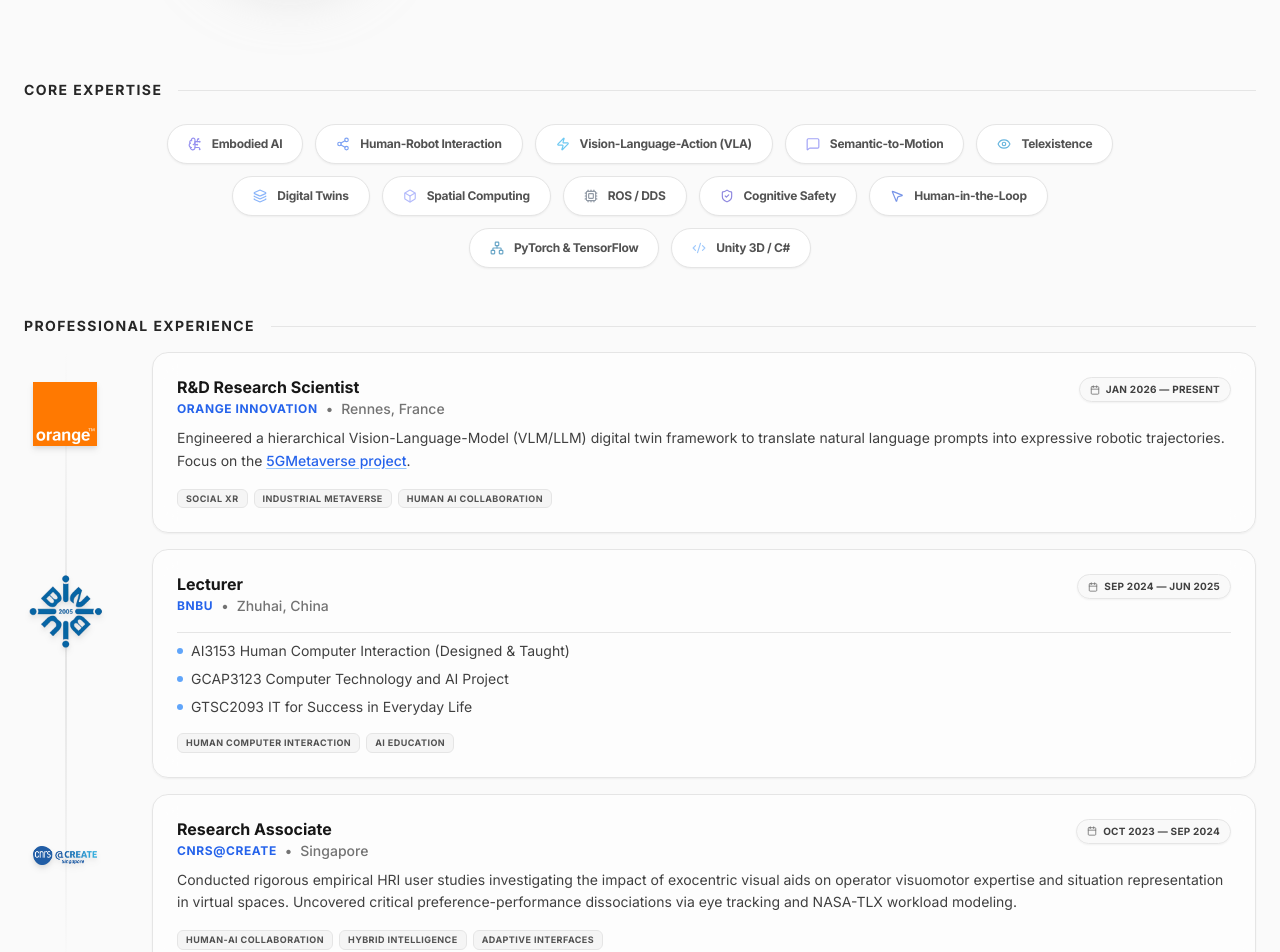
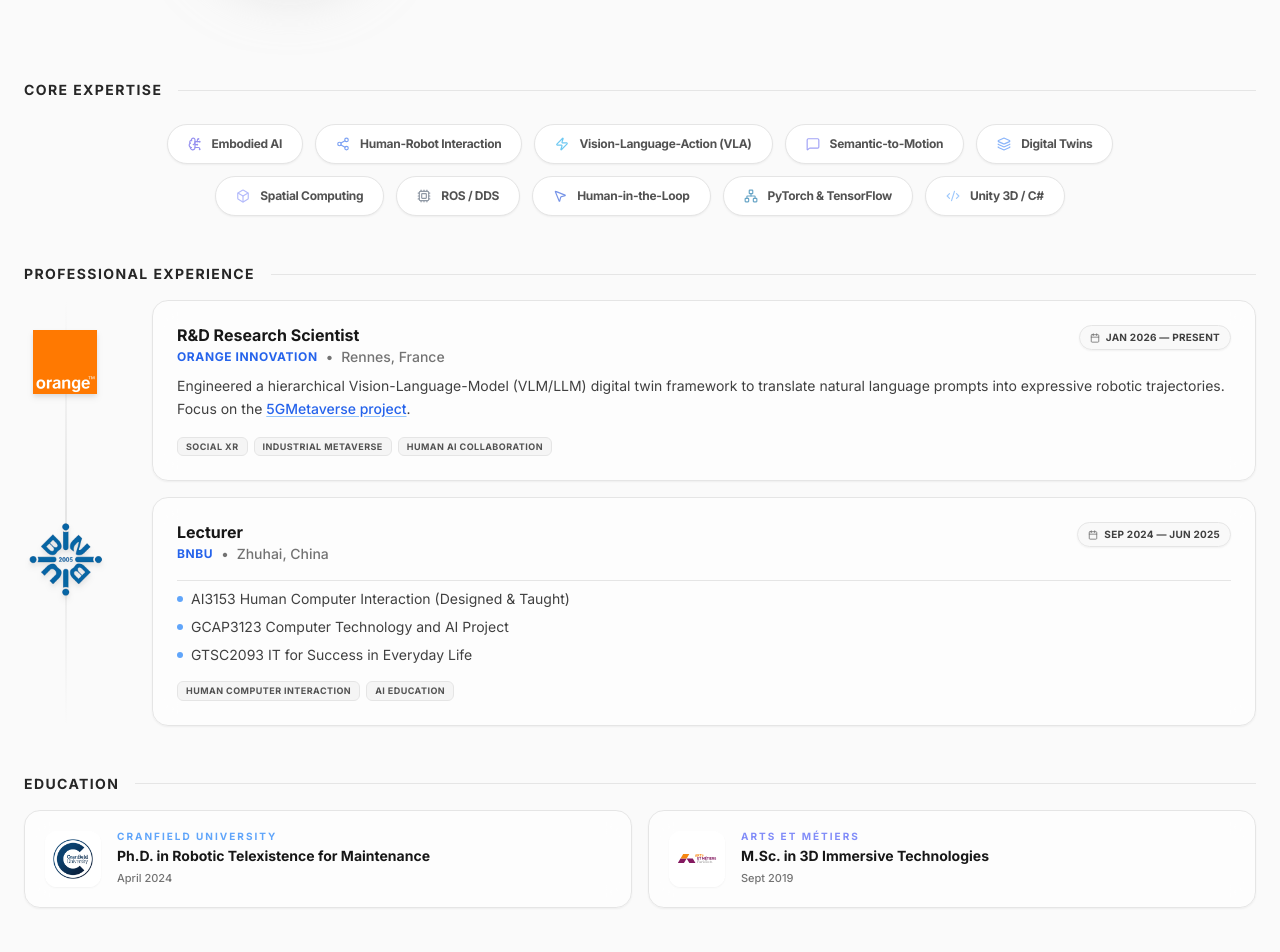
Before and after one commit to mazeasdamien/portfolio, a React (Vite) app: page / in a window 1280 px wide. Shown: the part 320-1272 px from the top of the page. Built offline with nearby package versions, Linux system fonts and the light colour scheme; no server answers; a web font is replaced by a local one.

Commit message:
feat: add Education and SkillsCloud sections, update experience data, and refine README content by removing old entries and updating education details.

```diff
--- a/src/components/sections/EducationSection.tsx
+++ b/src/components/sections/EducationSection.tsx
@@ -20,7 +20,7 @@ export const EducationSection: React.FC = () => {
                         </div>
                         <div className="min-w-0 flex-1">
                             <p className="text-[10px] font-black text-blue-400 uppercase tracking-[0.2em] leading-none mb-1.5">Cranfield University</p>
-                            <h4 className="text-sm font-bold text-neutral-900 leading-tight">Ph.D. in Robotic Telepresence (Telexistence)</h4>
+                            <h4 className="text-sm font-bold text-neutral-900 leading-tight">Ph.D. in Robotic Telexistence for Maintenance</h4>
                             <div className="flex flex-wrap items-center gap-x-2 gap-y-1 mt-1.5 text-[11px] text-neutral-500 font-medium">
                                 <span>April 2024</span>
                             </div>
@@ -36,7 +36,7 @@ export const EducationSection: React.FC = () => {
                         </div>
                         <div className="min-w-0 flex-1">
                             <p className="text-[10px] font-black text-indigo-400 uppercase tracking-[0.2em] leading-none mb-1.5">Arts et Métiers</p>
-                            <h4 className="text-sm font-bold text-neutral-900 leading-tight">M.Sc. in Digital Engineering</h4>
+                            <h4 className="text-sm font-bold text-neutral-900 leading-tight">M.Sc. in 3D Immersive Technologies</h4>
                             <div className="flex flex-wrap items-center gap-x-2 gap-y-1 mt-1.5 text-[11px] text-neutral-500 font-medium">
                                 <span>Sept 2019</span>
                             </div>
--- a/src/components/sections/SkillsCloud.tsx
+++ b/src/components/sections/SkillsCloud.tsx
@@ -9,10 +9,7 @@ import {
     Share2,
     Layers,
     Box,
-    Bot,
     BrainCircuit,
-    ShieldCheck,
-    Eye,
     Network
 } from 'lucide-react';
 
@@ -21,11 +18,9 @@ const SKILLS = [
     { name: 'Human-Robot Interaction', icon: Share2, color: 'text-blue-600' },
     { name: 'Vision-Language-Action (VLA)', icon: Zap, color: 'text-sky-500' },
     { name: 'Semantic-to-Motion', icon: MessageSquare, color: 'text-indigo-500' },
-    { name: 'Telexistence', icon: Eye, color: 'text-sky-600' },
     { name: 'Digital Twins', icon: Layers, color: 'text-blue-500' },
     { name: 'Spatial Computing', icon: Box, color: 'text-indigo-400' },
     { name: 'ROS / DDS', icon: Cpu, color: 'text-slate-600' },
-    { name: 'Cognitive Safety', icon: ShieldCheck, color: 'text-indigo-700' },
     { name: 'Human-in-the-Loop', icon: MousePointer2, color: 'text-blue-700' },
     { name: 'PyTorch & TensorFlow', icon: Network, color: 'text-sky-700' },
     { name: 'Unity 3D / C#', icon: Code2, color: 'text-blue-400' },
@@ -34,7 +29,7 @@ const SKILLS = [
 export const SkillsCloud: React.FC = () => {
     return (
         <div className="w-full mb-2 py-2" style={{ perspective: '1200px' }}>
-            <div className="flex flex-wrap justify-center gap-3 max-w-5xl mx-auto px-4">
+            <div className="flex flex-wrap justify-center gap-3 max-w-6xl mx-auto px-4">
                 {SKILLS.map((skill, index) => (
                     <motion.div
                         key={skill.name}
--- a/src/data/experience_steps.json
+++ b/src/data/experience_steps.json
@@ -2,7 +2,7 @@
     {
         "id": "exp-master",
         "type": "education",
-        "title": "M.Sc. in Digital Engineering",
+        "title": "M.Sc. in 3D Immersive Technologies",
         "organization": "Arts et Métiers Institute of Technology",
         "location": "France",
         "startDate": "2017-09-01",
@@ -47,7 +47,7 @@
     {
         "id": "exp-cranfield",
         "type": "education",
-        "title": "PhD in Robotic Telepresence (Telexistence)",
+        "title": "PhD in Robotic Telexistence for Maintenance",
         "organization": "Cranfield University",
         "location": "Cranfield, UK",
         "startDate": "2020-09-28",
@@ -112,24 +112,6 @@
             }
         ],
         "logo": "/images/logos/cranfield.webp"
-    },
-    {
-        "id": "exp-cnrs",
-        "type": "employment",
-        "title": "Research Associate",
-        "organization": "CNRS@Create",
-        "location": "Singapore",
-        "startDate": "2023-10-01",
-        "endDate": "2024-09-30",
-        "description": "Conducted rigorous empirical HRI user studies investigating the impact of exocentric visual aids on operator visuomotor expertise and situation representation in virtual spaces. Uncovered critical preference-performance dissociations via eye tracking and NASA-TLX workload modeling.",
-        "researchInterests": [
-            "Human-AI Collaboration",
-            "Hybrid Intelligence",
-            "Adaptive Interfaces"
-        ],
-        "publications": [],
-        "projects": [],
-        "logo": "/images/logos/cnrs.png"
     },
     {
         "id": "exp-bnbu",
--- a/src/utils/translations.ts
+++ b/src/utils/translations.ts
@@ -8,9 +8,9 @@ export const uiTranslations: Record<string, Record<Language, string>> = {
     "footer.uniqueVisitors": { en: "Unique Visitors", fr: "Visiteurs Uniques", zh: "独立访客" },
 
     "home.bio.description": {
-        en: "Researcher with a PhD in Robotic Telepresence (Telexistence), expert in human factors, and 3D immersive technologies. Proven expertise in developing and deploying user-centred Digital Engineering solutions for industrial design and remote robotics. Skilled in the research lifecycle, including user study design, usability testing, asset creation, and application development.",
-        fr: "Chercheur titulaire d'un PhD in Robotic Telepresence (Telexistence), expert en facteurs humains et en technologies immersives 3D. Expertise prouvée dans le développement et le déploiement de solutions Digital Engineering centrées sur l'utilisateur pour le design industriel et la robotique à distance. Compétent dans le cycle de vie de la recherche, y compris la conception d'études utilisateurs, les tests d'utilisabilité, la création d'actifs et le développement d'applications.",
-        zh: "拥有 PhD in Robotic Telepresence (Telexistence) 的研究员，专门从事人为因素和 3D 沉浸式技术。在为工业设计和远程机器人开发和部署以用户为中心的 Digital Engineering 解决方案方面拥有丰富的专业知识。熟练掌握研究生命周期，包括用户研究设计、可用性测试、资源制作和应用程序开发。"
+        en: "Researcher with a PhD in Robotic Telexistence for Maintenance, expert in human factors, and 3D immersive technologies. Proven expertise in developing and deploying user-centred Digital Engineering solutions for industrial design and remote robotics. Skilled in the research lifecycle, including user study design, usability testing, asset creation, and application development.",
+        fr: "Chercheur titulaire d'un PhD in Robotic Telexistence for Maintenance, expert en facteurs humains et en technologies immersives 3D. Expertise prouvée dans le développement et le déploiement de solutions Digital Engineering centrées sur l'utilisateur pour le design industriel et la robotique à distance. Compétent dans le cycle de vie de la recherche, y compris la conception d'études utilisateurs, les tests d'utilisabilité, la création d'actifs et le développement d'applications.",
+        zh: "拥有 PhD in Robotic Telexistence for Maintenance 的研究员，专门从事人为因素和 3D 沉浸式技术。在为工业设计和远程机器人开发和部署以用户为中心的 Digital Engineering 解决方案方面拥有丰富的专业知识。熟练掌握研究生命周期，包括用户研究设计、可用性测试、资源制作和应用程序开发。"
     },
 
     // Contact
```
Also changed, not shown: 1 other file (tests, documents, lock files or other folders).
